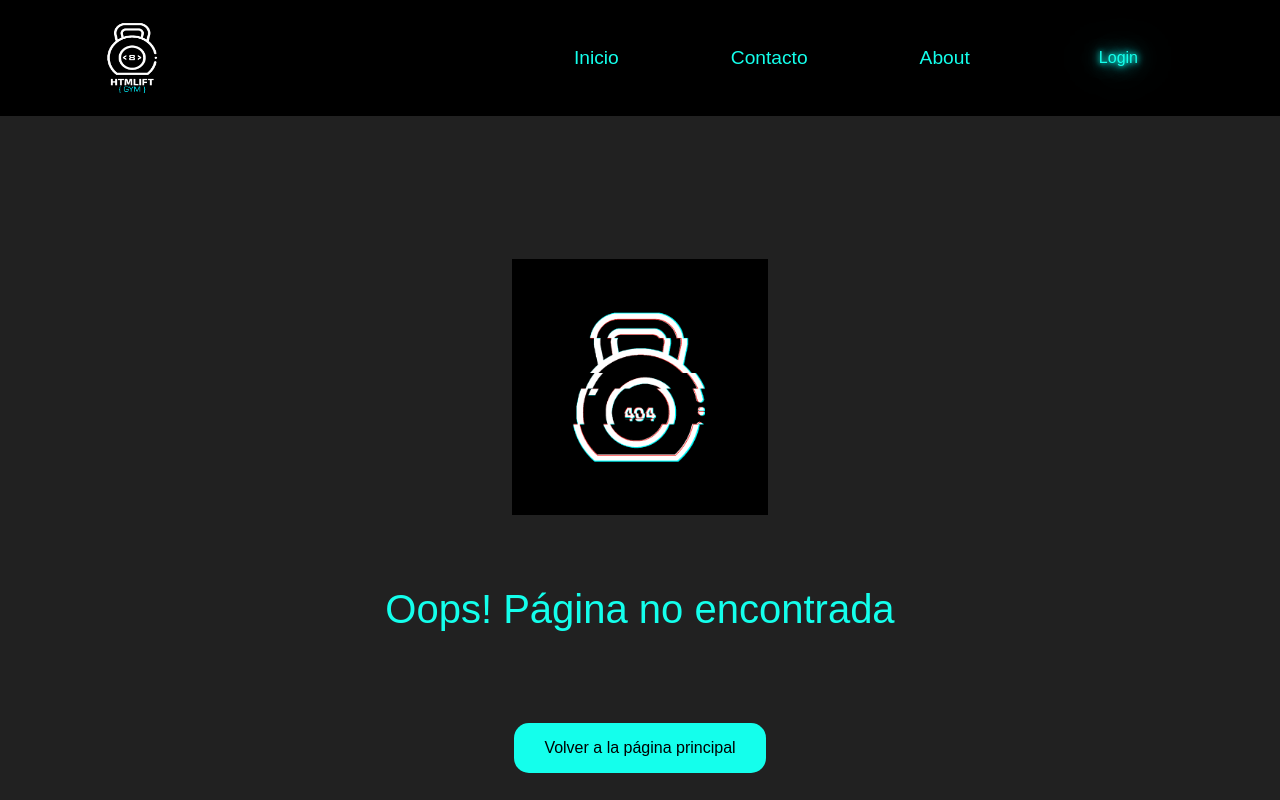
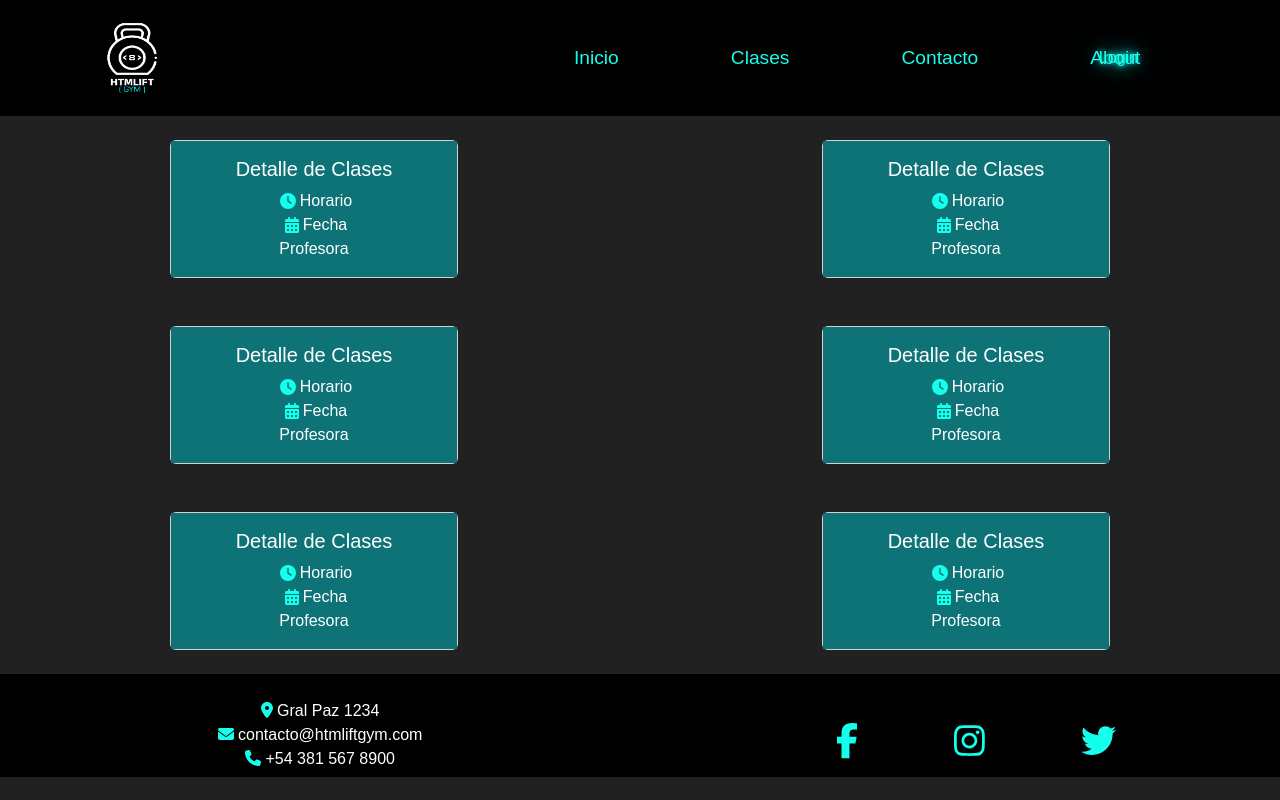
Before and after one commit to santiag004/proyectofinal-78i, a React (Vite) app: page /clases in a window 1280 px wide. Shown: the top 800 px of the page. Built offline with nearby package versions, Linux system fonts and the light colour scheme; no server answers; data requests are answered from the project's data file; a web font is replaced by a local one.

Commit message:
mergeo seccion de clases con dev

```diff
--- a/src/components/Router/Router.jsx
+++ b/src/components/Router/Router.jsx
@@ -8,6 +8,7 @@ import About from '../../views/About/About'
 import ViewError404 from '../../views/error404/ViewError404'
 import ViewContacto from '../../views/viewcontacto/ViewContacto'
 import PaginaDetalles from '../../views/detalles/PaginaDetalles'
+import Classes from '../../views/Classes/Classes'
 
 const Router = () => {
   return (
@@ -22,6 +23,7 @@ const Router = () => {
         <Route path='/about'  element={<About/>} />
         <Route path='/contacto'  element={<ViewContacto/>} />
         <Route path='/detalles'  element={<PaginaDetalles/>} />
+        <Route path='/clases'  element={<Classes/>} />
     </Routes>
 
     </>
--- a/src/components/nav/Navegador.jsx
+++ b/src/components/nav/Navegador.jsx
@@ -33,6 +33,7 @@ const user = JSON.parse(localStorage.getItem("user"))
         <Navbar.Collapse id="basic-navbar-nav">
           <Nav className="me-auto">
             <Nav.Link className='navLink mx-5' onClick={() => navigate('/')}>Inicio</Nav.Link>
+            <Nav.Link className='navLink mx-5' onClick={() => navigate('/clases')}>Clases</Nav.Link>
             <Nav.Link className='navLink mx-5' onClick={() => navigate('/contacto')}>Contacto</Nav.Link>
             <Nav.Link className='navLink mx-5' onClick={() => navigate('/about')}>About</Nav.Link>
           </Nav>
--- a/src/css/cards.css
+++ b/src/css/cards.css
@@ -1,7 +1,3 @@
-*{
-    background-color: #323232;
-}
-
 .cardBody{
     background-color: #0D7377;
 }
--- /dev/null
+++ b/src/views/Classes/Classes.jsx
@@ -0,0 +1,11 @@
+import Cards from '../../components/cards/Cards'
+
+const Classes = () => {
+  return (
+    <>
+    <Cards/>
+    </>
+  )
+}
+
+export default Classes
```
